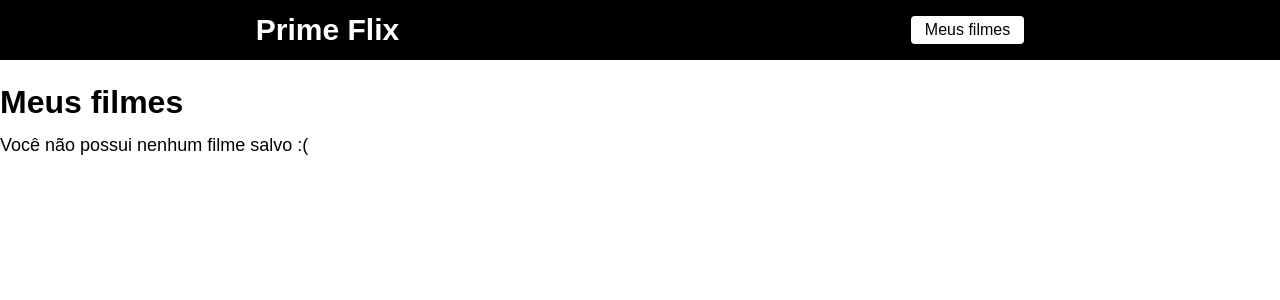
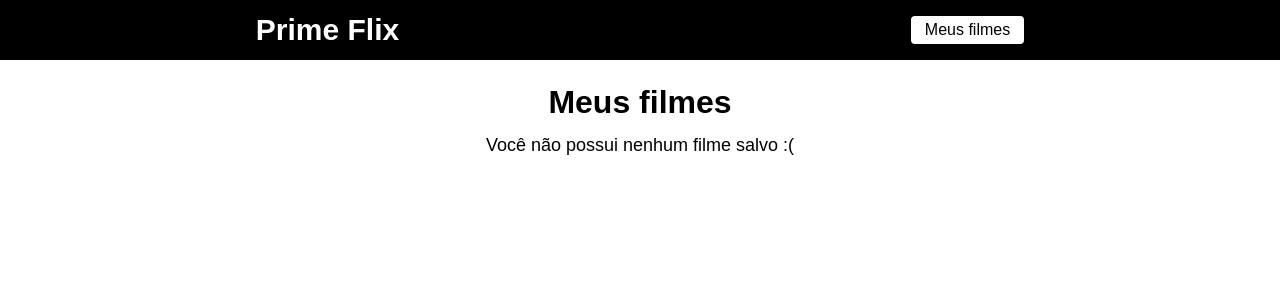
Before and after one commit to Brunogabriel-dev/prime-flix, a React (Create React App) app: page /favoritos in a window 1280 px wide. Shown: the top 300 px of the page. Built offline with nearby package versions, Linux system fonts and the light colour scheme.

Commit message:
Inclusão de texto

```diff
--- a/package.json
+++ b/package.json
@@ -11,6 +11,7 @@
     "react-dom": "^18.2.0",
     "react-router-dom": "^6.3.0",
     "react-scripts": "5.0.1",
+    "react-toastify": "^9.0.8",
     "web-vitals": "^2.1.4"
   },
   "scripts": {
--- a/src/App.js
+++ b/src/App.js
@@ -1,8 +1,12 @@
 import RoutesApp from "./routes";
+import { ToastContainer } from 'react-toastify'
+
+import 'react-toastify/dist/ReactToastify.css';
 
 function App() {
   return (
     <div className="App">
+      <ToastContainer autoClose={3000}/>
       <RoutesApp/>
     </div>
   );
--- a/src/pages/Favoritos/favoritos.css
+++ b/src/pages/Favoritos/favoritos.css
@@ -1,6 +1,9 @@
 
 .meus-filmes{
   margin-top: 24px;
+  display: flex;
+  flex-direction: column;
+  align-items: center;
 }
 
 .meus-filmes h1{
--- a/src/pages/Filme/index.js
+++ b/src/pages/Filme/index.js
@@ -2,6 +2,7 @@
 import { useParams, useNavigate } from 'react-router-dom';
 import './filme-info.css';
 import api from '../../services/api';
+import { toast } from 'react-toastify';
 
 function Filme(){
   const { id } = useParams();
@@ -46,13 +47,13 @@
     const hasFilme = filmesSalvos.some( (filmesSalvo) => filmesSalvo.id === filme.id)
 
     if(hasFilme){
-      alert("ESSE FILME JÁ ESTA NA LISTA");
+      toast.warn("Esse filme já está na sua lista!");
       return;
     }
 
     filmesSalvos.push(filme);
     localStorage.setItem("@primeflix", JSON.stringify(filmesSalvos));
-    alert("FILME SALVO COM SUCESSO");
+    toast.success("Filme salvo com sucesso!");
 
   }
 
```
Also changed, not shown: 1 other file (tests, documents, lock files or other folders).
